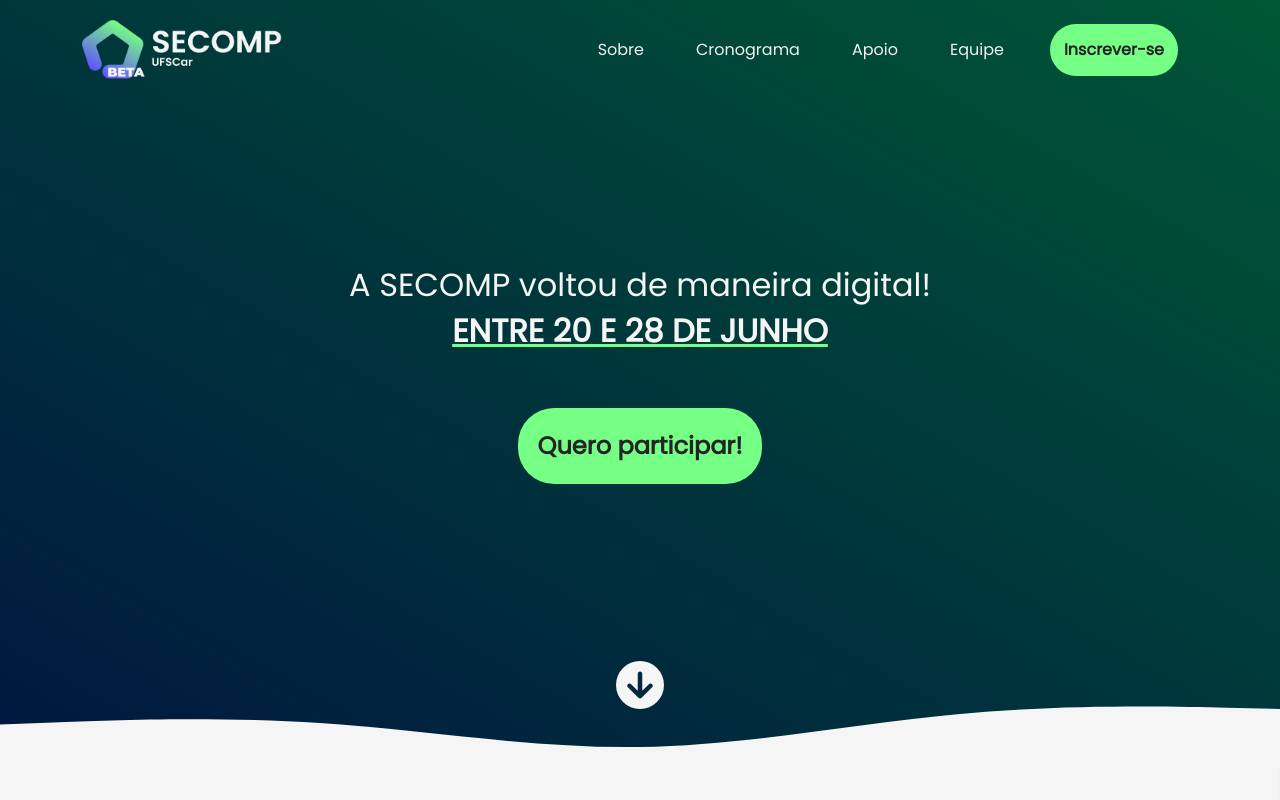
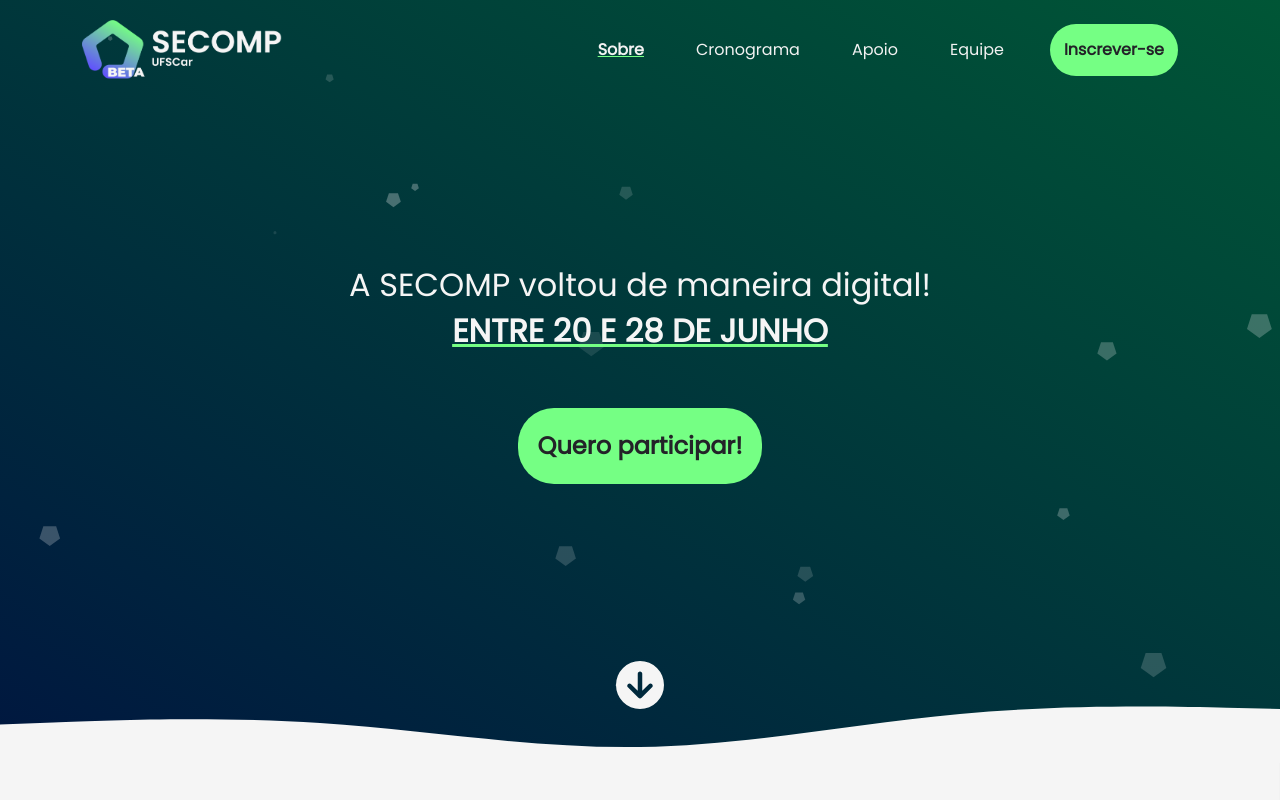
Before and after one commit to secompufscar/site-secompbeta, a React (Create React App) app: page / in a window 1280 px wide. Shown: the top 800 px of the page. Built offline with nearby package versions, Linux system fonts and the light colour scheme.

Commit message:
adicionando bibliotecas de efeitos

```diff
--- a/src/components/Welcome/index.jsx
+++ b/src/components/Welcome/index.jsx
@@ -1,5 +1,5 @@
 import { Navbar } from "layouts";
-/* import Particles from "utils/Particles"; */
+import Particles from "utils/Particles";
 import { FontAwesomeIcon } from "@fortawesome/react-fontawesome";
 import { faArrowCircleDown } from "@fortawesome/free-solid-svg-icons";
 import svgOnda from 'assets/svgs/onda.svg';
@@ -13,7 +13,7 @@ function Welcome() {
 
     return (
         <header className='welcome-container'>
-            {/* <Particles />   {/* efeito de particulas, somente cosmetico */}
+            <Particles />   {/* efeito de particulas, somente cosmetico */}
             <Navbar />
             <section className='welcome'>
                 <div className="container">
--- a/src/layouts/Navbar/index.jsx
+++ b/src/layouts/Navbar/index.jsx
@@ -1,7 +1,7 @@
 import { useEffect, useState } from "react";
 import { Nav, Navbar, Container } from 'react-bootstrap';
 import logotipo from 'assets/logos/Logotipo-Branco-SemFundo.png';
-/* import Scrollspy from 'react-scrollspy';*/
+import Scrollspy from 'react-scrollspy';
 import './styles.css';
 
 function NavigationBar() {
@@ -28,8 +28,8 @@ function NavigationBar() {
 				</Navbar.Brand>
 				<Navbar.Toggle aria-controls="basic-navbar-nav" />
 				<Navbar.Collapse id="basic-navbar-nav">
-					{/* <Scrollspy className="me-auto navbar" items={['sobre', 'cronograma', 'apoio', 'equipe']}
-								componentTag={'div'} currentClassName="is-current">*/}
+					<Scrollspy className="me-auto navbar" items={['sobre', 'cronograma', 'apoio', 'equipe']}
+								componentTag={'div'} currentClassName="is-current">
 						<Nav.Link href="#sobre">
 							<p className='link'>Sobre</p>
 						</Nav.Link>
@@ -42,7 +42,7 @@ function NavigationBar() {
 						<Nav.Link href="#equipe">
 							<p className='link'>Equipe</p>
 						</Nav.Link>
-					{/*</Scrollspy> */}
+					</Scrollspy>
 					<Nav.Link href="https://google.com" target="_blank" rel="noreferrer">
 						<button>Inscrever-se</button>
 					</Nav.Link>
```
Also changed, not shown: package.json (+8 -5 lines), 1 other file (tests, documents, lock files or other folders).
